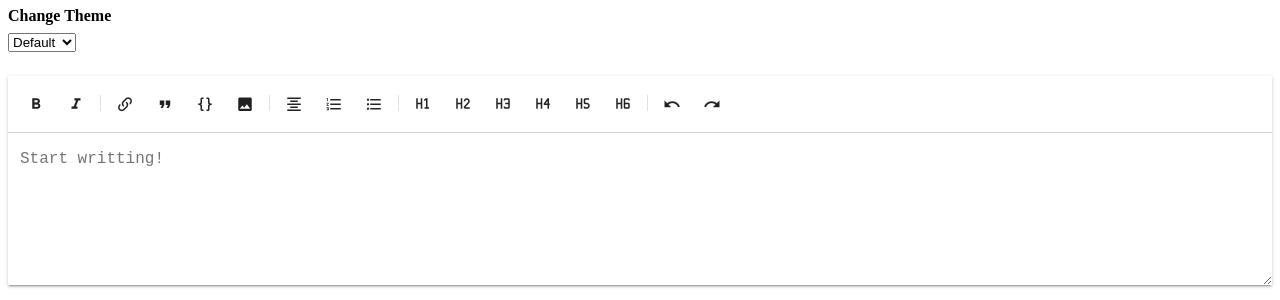
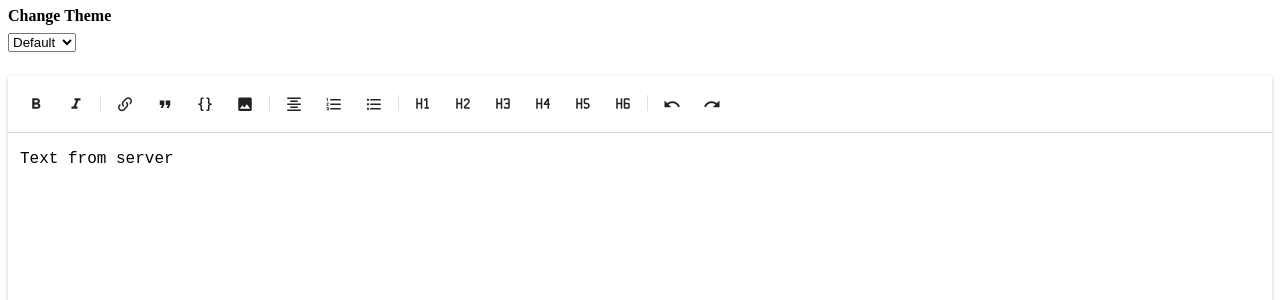
Before and after one commit to madeyoga/chunchunmaru-mde, a website: page index.html in a window 1280 px wide. Shown: the part 73-373 px from the top of the page. Drawn offline with nearby package versions, Linux system fonts and the light colour scheme.

Commit message:
Add server side render example into test page.

```diff
--- a/index.html
+++ b/index.html
@@ -41,11 +41,10 @@
 	<option value="src/chunchunmaru-mde-dracula.css">Dracula</option>
 </select>
 
-<form action="#">
-	<div id="editor-container" name="editor-container">
-
-	</div>
-</form>
+<div id="editor-container" name="editor-container">
+	<!-- Server-side render markdown text -->
+	<textarea name="test" id="test" cols="30" rows="10">Text from server</textarea>
+</div>
 
 <h1>Preview:</h1>
 
```
